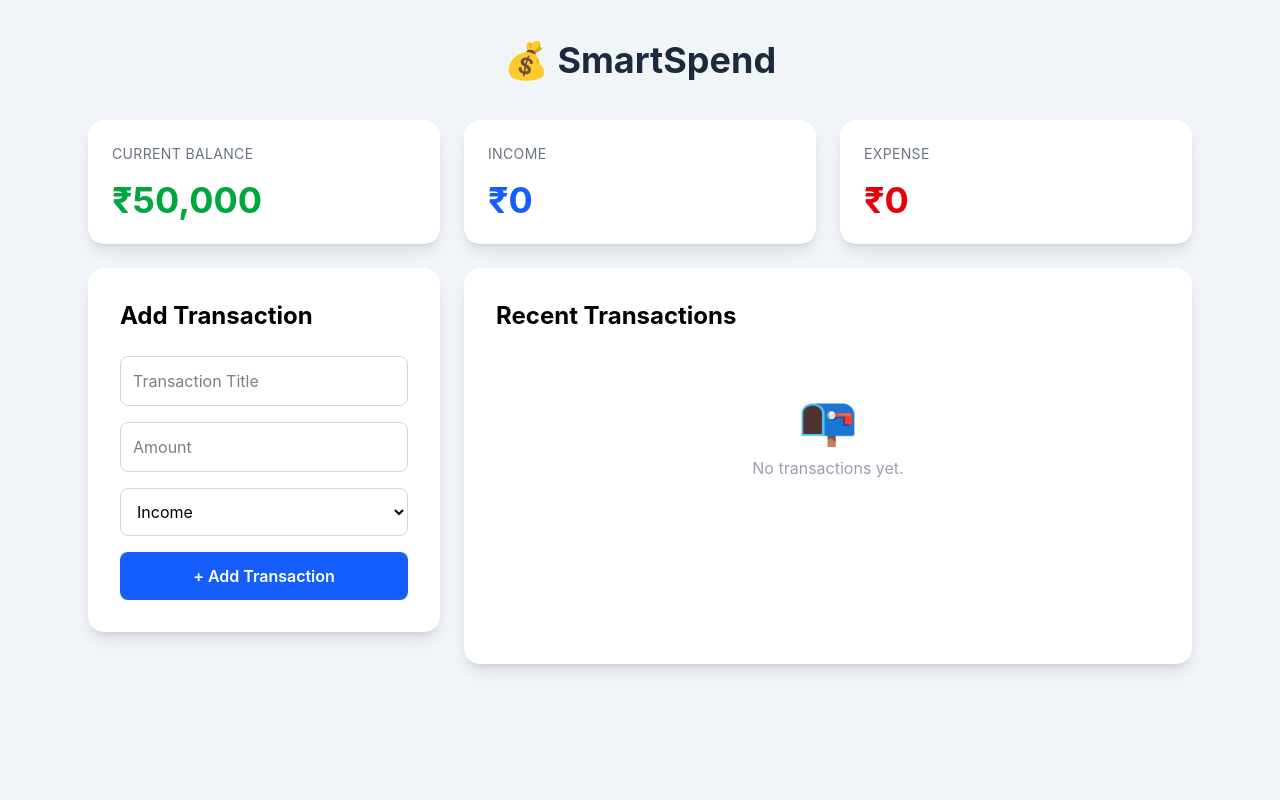
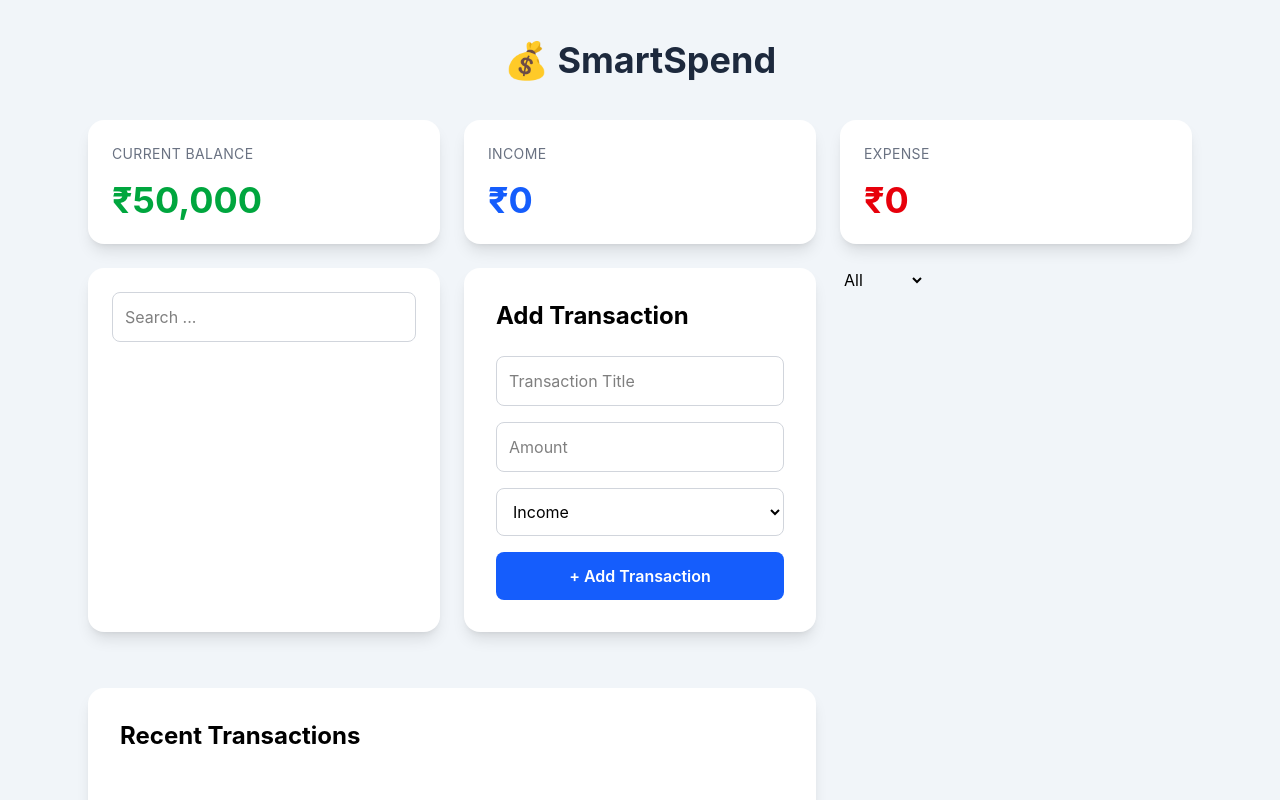
Before and after one commit to NaVteJSingH18/Smart-spend, a React (Vite) app: page / in a window 1280 px wide. Shown: the top 800 px of the page. Built offline with nearby package versions, Linux system fonts and the light colour scheme.

Commit message:
acquire:search and filter in transactions

```diff
--- a/src/App.jsx
+++ b/src/App.jsx
@@ -4,8 +4,12 @@ import TransactionForm from './components/TransactionForm';
 import TransactionList from './components/TransactionList';
 import SummaryCard from './components/SummaryCard';
 import { useEffect } from 'react';
+import SearchBar from "./components/SearchBar";
+import FilterBar from './components/FilterBar';
 const App = () => {
 
+const [search, setSearch] = useState("");
+const [filter, setFilter] = useState("All");
 const [transactions,setTransactions]= useState([]);
 
 const income = transactions.reduce((total,transaction)=>{
@@ -22,6 +26,8 @@ const expense = transactions.reduce((total,transaction)=>{
       return total ;
     },0);
 
+
+
 const balance = 50000  + income - expense;
 
   useEffect(() => {
@@ -31,7 +37,14 @@ const balance = 50000  + income - expense;
     );
   }, [transactions]);
 
+       const filteredTransactions = transactions.filter((transaction)=>{
 
+            const matchesSearch = transaction.title.toLowerCase().includes(search.toLowerCase()) ;
+            const matchesFilter =
+                    filter === "All" || transaction.type === filter;
+
+            return matchesSearch && matchesFilter;
+ } );
 
       function addTransaction(newTransaction){
         if(newTransaction.title && newTransaction.amount>0){
@@ -75,14 +88,19 @@ const balance = 50000  + income - expense;
         color="text-red-600"
     />
 
-
+    <SearchBar
+    search={search}
+    setSearch={setSearch}
+    />
        <TransactionForm
            addTransaction={addTransaction}
        />
+       <FilterBar/>
        <TransactionList
-           transactions={transactions}
+           transactions={filteredTransactions}
            deleteTransaction={deleteTransaction}
        />
+
        </div>
            </div>
            </div>
--- /dev/null
+++ b/src/components/FilterBar.jsx
@@ -0,0 +1,16 @@
+import React from 'react'
+
+const FilterBar = ({filter,setFilter}) => {
+  return (
+    <div>
+      <select value={filter}
+      onChange={(e)=>  setFilter(e.target.value) }>
+        <option value="All">All</option>
+        <option value="Income">Income</option>
+        <option value="Expense">Expense</option>
+      </select>
+    </div>
+  )
+}
+
+export default FilterBar
--- /dev/null
+++ b/src/components/SearchBar.jsx
@@ -0,0 +1,25 @@
+import React from 'react'
+
+const SearchBar = ({search,setSearch}) => {
+  return (
+    <div className='bg-white rounded-2xl shadow-lg p-6 mb-8'>
+      <input
+      type="text"
+      placeholder='Search ...'
+      value={search}
+      onChange={(e)=>{setSearch(e.target.value)}}
+      className='
+          w-full
+          border
+          border-gray-300
+          rounded-lg
+          p-3
+          focus:outline-none
+          focus:ring-2
+          focus:ring-blue-500'
+       />
+    </div>
+  );
+};
+
+export default SearchBar
```
